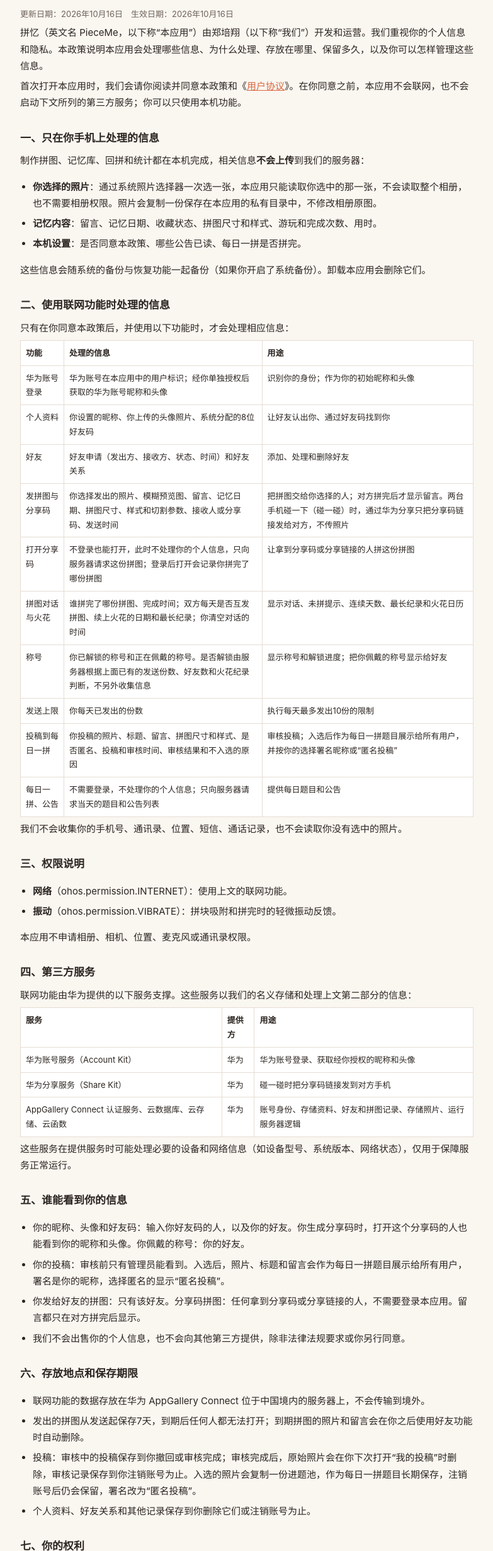
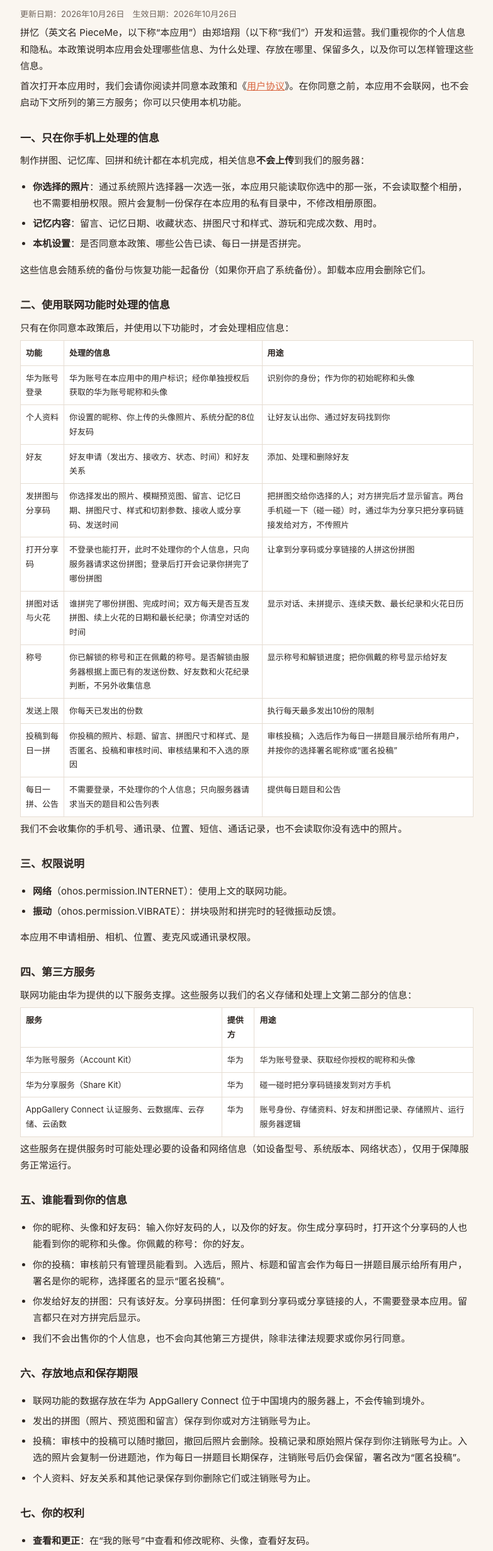
Before and after one commit to shop1111/pieceme-legal, a plain HTML site: page privacy.html in a window 1280 px wide. Shown: the part 54-2516 px from the top of the page at 63% size, without its empty margins (248-1031 px from the left). Drawn offline with Linux system fonts and the light colour scheme.

Commit message:
Keep shared puzzles and submission photos until account deletion
Sent puzzles no longer expire after 7 days, and reviewed submission photos are no longer deleted. Both are kept until the sender, recipient or submitter deletes their account.

Co-Authored-By: Claude Opus 5.5 <noreply@anthropic.com>

```diff
--- a/privacy.html
+++ b/privacy.html
@@ -44,7 +44,7 @@
 <body>
 <main>
 <h1>拼忆 隐私政策</h1>
-<p class="meta">更新日期：2026年10月16日　生效日期：2026年10月16日</p>
+<p class="meta">更新日期：2026年10月26日　生效日期：2026年10月26日</p>
 
 <p>拼忆（英文名 PieceMe，以下称“本应用”）由郑培翔（以下称“我们”）开发和运营。我们重视你的个人信息和隐私。本政策说明本应用会处理哪些信息、为什么处理、存放在哪里、保留多久，以及你可以怎样管理这些信息。</p>
 <p>首次打开本应用时，我们会请你阅读并同意本政策和《<a href="terms.html">用户协议</a>》。在你同意之前，本应用不会联网，也不会启动下文所列的第三方服务；你可以只使用本机功能。</p>
@@ -103,8 +103,8 @@
 <h2>六、存放地点和保存期限</h2>
 <ul>
   <li>联网功能的数据存放在华为 AppGallery Connect 位于中国境内的服务器上，不会传输到境外。</li>
-  <li>发出的拼图从发送起保存7天，到期后任何人都无法打开；到期拼图的照片和留言会在你之后使用好友功能时自动删除。</li>
-  <li>投稿：审核中的投稿保存到你撤回或审核完成；审核完成后，原始照片会在你下次打开“我的投稿”时删除，审核记录保存到你注销账号为止。入选的照片会复制一份进题池，作为每日一拼题目长期保存，注销账号后仍会保留，署名改为“匿名投稿”。</li>
+  <li>发出的拼图（照片、预览图和留言）保存到你或对方注销账号为止。</li>
+  <li>投稿：审核中的投稿可以随时撤回，撤回后照片会删除。投稿记录和原始照片保存到你注销账号为止。入选的照片会复制一份进题池，作为每日一拼题目长期保存，注销账号后仍会保留，署名改为“匿名投稿”。</li>
   <li>个人资料、好友关系和其他记录保存到你删除它们或注销账号为止。</li>
 </ul>
 
```
Also changed, not shown: terms.html (+2 -2 lines).
